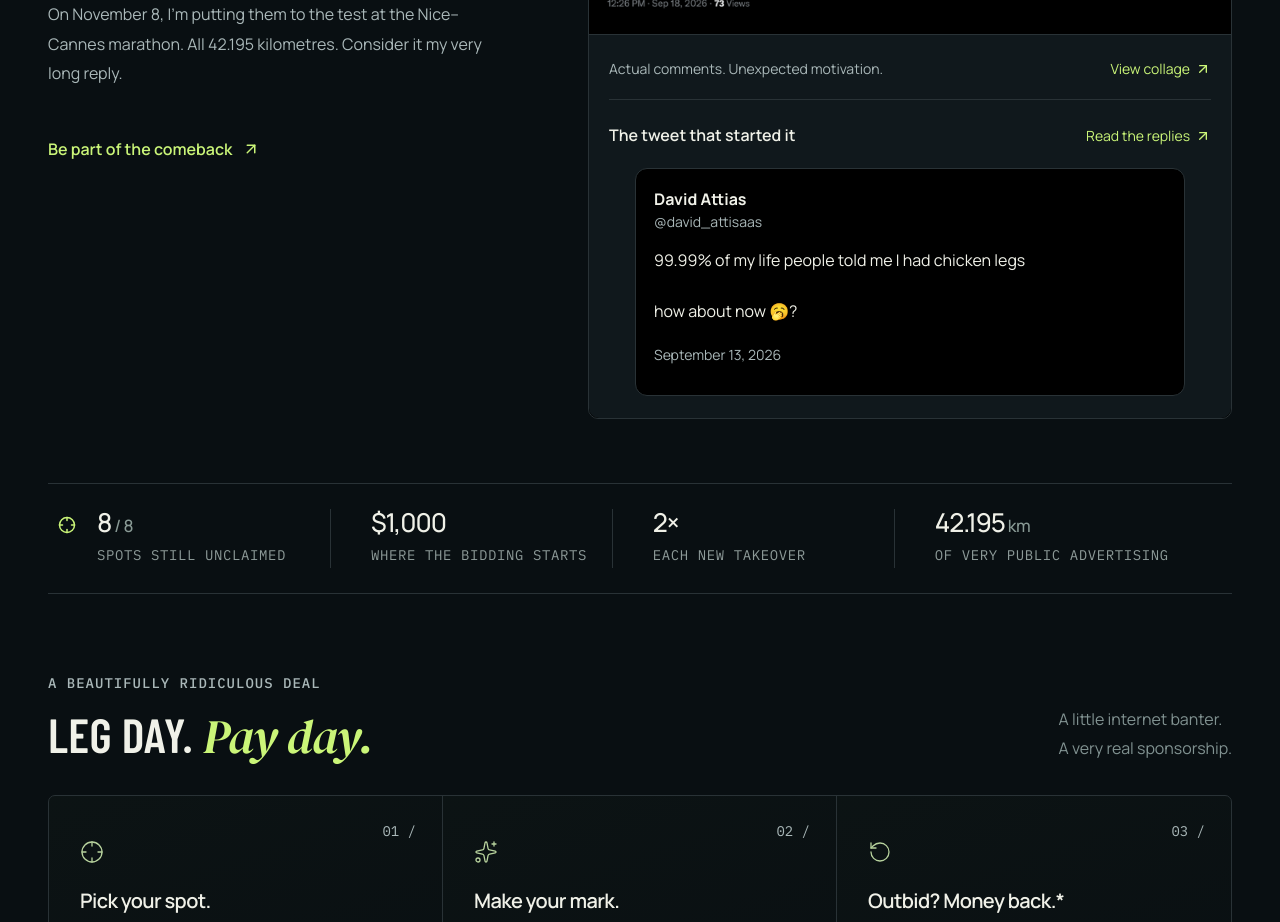
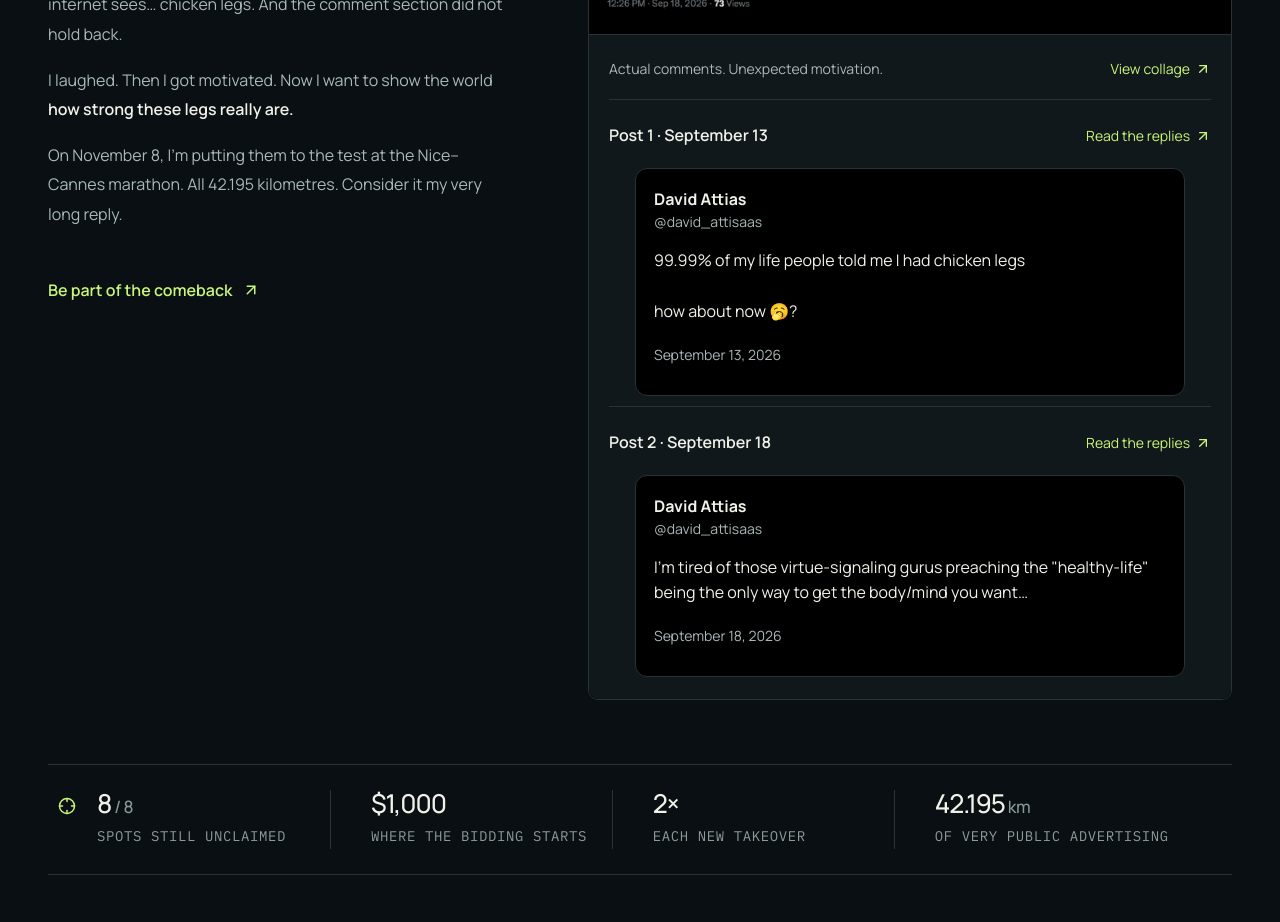
Before and after one commit to best-trading-indicator-tools/chicken-legs, a Next.js app: page / in a window 1280 px wide. Shown: the part 2080-3002 px from the top of the page. Built offline with nearby package versions, Linux system fonts and the light colour scheme; no server answers; the database is empty; a web font is replaced by a local one.

Commit message:
Add the second source post to the roast story

```diff
--- a/src/components/roast-story.module.css
+++ b/src/components/roast-story.module.css
@@ -46,7 +46,7 @@
 .tweetFallback > div { display: flex; flex-direction: column; line-height: 1.5; }
 .tweetFallback strong, .tweetFallback p { font-size: var(--text-body); }
 .tweetFallback span { color: var(--muted); }
-.tweetFallback p { margin: 16px 0 8px; line-height: 1.6; }
+.tweetFallback p { margin: 16px 0 8px; line-height: 1.6; white-space: pre-line; }
 .tweetFallback time { color: var(--muted); }
 .screenReaderOnly { position: absolute; width: 1px; height: 1px; padding: 0; margin: -1px; overflow: hidden; clip-path: inset(50%); white-space: nowrap; border: 0; }
 
--- a/src/components/roast-story.tsx
+++ b/src/components/roast-story.tsx
@@ -1,5 +1,5 @@
 import { ArrowUpRight, Flame } from 'lucide-react';
-import RoastTweet from './roast-tweet';
+import RoastTweets from './roast-tweet';
 import styles from './roast-story.module.css';
 
 export default function RoastStory() {
@@ -19,7 +19,7 @@ export default function RoastStory() {
       </a>
       <figcaption>
         <div className={styles.captionRow}><span>Actual comments. Unexpected motivation.</span><a href="/images/chicken-legs-roasts-800.webp" target="_blank" rel="noopener noreferrer">View collage <ArrowUpRight size={16} aria-hidden="true" /><span className={styles.screenReaderOnly}> (opens in a new tab)</span></a></div>
-        <RoastTweet />
+        <RoastTweets />
       </figcaption>
     </figure>
   </section>;
--- a/src/components/roast-tweet.tsx
+++ b/src/components/roast-tweet.tsx
@@ -5,8 +5,22 @@ import Script from 'next/script';
 import { ArrowUpRight } from 'lucide-react';
 import styles from './roast-story.module.css';
 
-const tweetId = '2099147589551788373';
-const tweetUrl = `https://x.com/david_attisaas/status/${tweetId}`;
+const posts = [
+  {
+    id: '2099147589551788373',
+    title: 'Post 1 · September 13',
+    date: 'September 13, 2026',
+    dateTime: '2026-09-13',
+    text: '99.99% of my life people told me I had chicken legs\n\nhow about now 🥱?',
+  },
+  {
+    id: '2100833699583656270',
+    title: 'Post 2 · September 18',
+    date: 'September 18, 2026',
+    dateTime: '2026-09-18',
+    text: 'I\'m tired of those virtue-signaling gurus preaching the "healthy-life" being the only way to get the body/mind you want…',
+  },
+];
 
 type TwitterWindow = Window & {
   twttr?: {
@@ -18,9 +32,9 @@ type TwitterWindow = Window & {
   };
 };
 
-export default function RoastTweet() {
+function RoastTweet({ post, scriptReady }: { post: typeof posts[number]; scriptReady: boolean }) {
+  const tweetUrl = `https://x.com/david_attisaas/status/${post.id}`;
   const container = useRef<HTMLDivElement>(null);
-  const [scriptReady, setScriptReady] = useState(false);
   const [loaded, setLoaded] = useState(false);
 
   useEffect(() => {
@@ -32,7 +46,7 @@ export default function RoastTweet() {
     const mount = document.createElement('div');
     target.appendChild(mount);
     let cancelled = false;
-    widgets.createTweet(tweetId, mount, {
+    widgets.createTweet(post.id, mount, {
       theme: 'dark', cards: 'hidden', conversation: 'none', dnt: true, lang: 'en',
     }).then(element => {
       if (!cancelled && element) setLoaded(true);
@@ -41,19 +55,27 @@ export default function RoastTweet() {
     });
 
     return () => { cancelled = true; mount.remove(); };
-  }, [scriptReady]);
+  }, [scriptReady, post.id]);
 
-  return <section className={styles.tweetSource} aria-label="Original tweet">
+  return <section className={styles.tweetSource} aria-label={`Original tweet — ${post.date}`}>
     <div className={styles.tweetHeading}>
-      <h3>The tweet that started it</h3>
+      <h3>{post.title}</h3>
       <a href={tweetUrl} target="_blank" rel="noopener noreferrer">Read the replies <ArrowUpRight size={16} aria-hidden="true" /><span className={styles.screenReaderOnly}> on X (opens in a new tab)</span></a>
     </div>
     <div ref={container} className={styles.tweetEmbed} />
     {!loaded && <blockquote className={styles.tweetFallback}>
       <div><strong>David Attias</strong><span>@david_attisaas</span></div>
-      <p>99.99% of my life people told me I had chicken legs<br /><br />how about now 🥱?</p>
-      <a href={tweetUrl} target="_blank" rel="noopener noreferrer"><time dateTime="2026-09-13">September 13, 2026</time><span className={styles.screenReaderOnly}> — open the original tweet on X (opens in a new tab)</span></a>
+      <p>{post.text}</p>
+      <a href={tweetUrl} target="_blank" rel="noopener noreferrer"><time dateTime={post.dateTime}>{post.date}</time><span className={styles.screenReaderOnly}> — open the original tweet on X (opens in a new tab)</span></a>
     </blockquote>}
-    <Script id="roast-tweet-widgets" src="https://platform.twitter.com/widgets.js" strategy="lazyOnload" onReady={() => setScriptReady(true)} />
   </section>;
 }
+
+export default function RoastTweets() {
+  const [scriptReady, setScriptReady] = useState(false);
+
+  return <>
+    {posts.map(post => <RoastTweet key={post.id} post={post} scriptReady={scriptReady} />)}
+    <Script id="roast-tweet-widgets" src="https://platform.twitter.com/widgets.js" strategy="lazyOnload" onReady={() => setScriptReady(true)} />
+  </>;
+}
```
Also changed, not shown: 2 other files (tests, documents, lock files or other folders).
